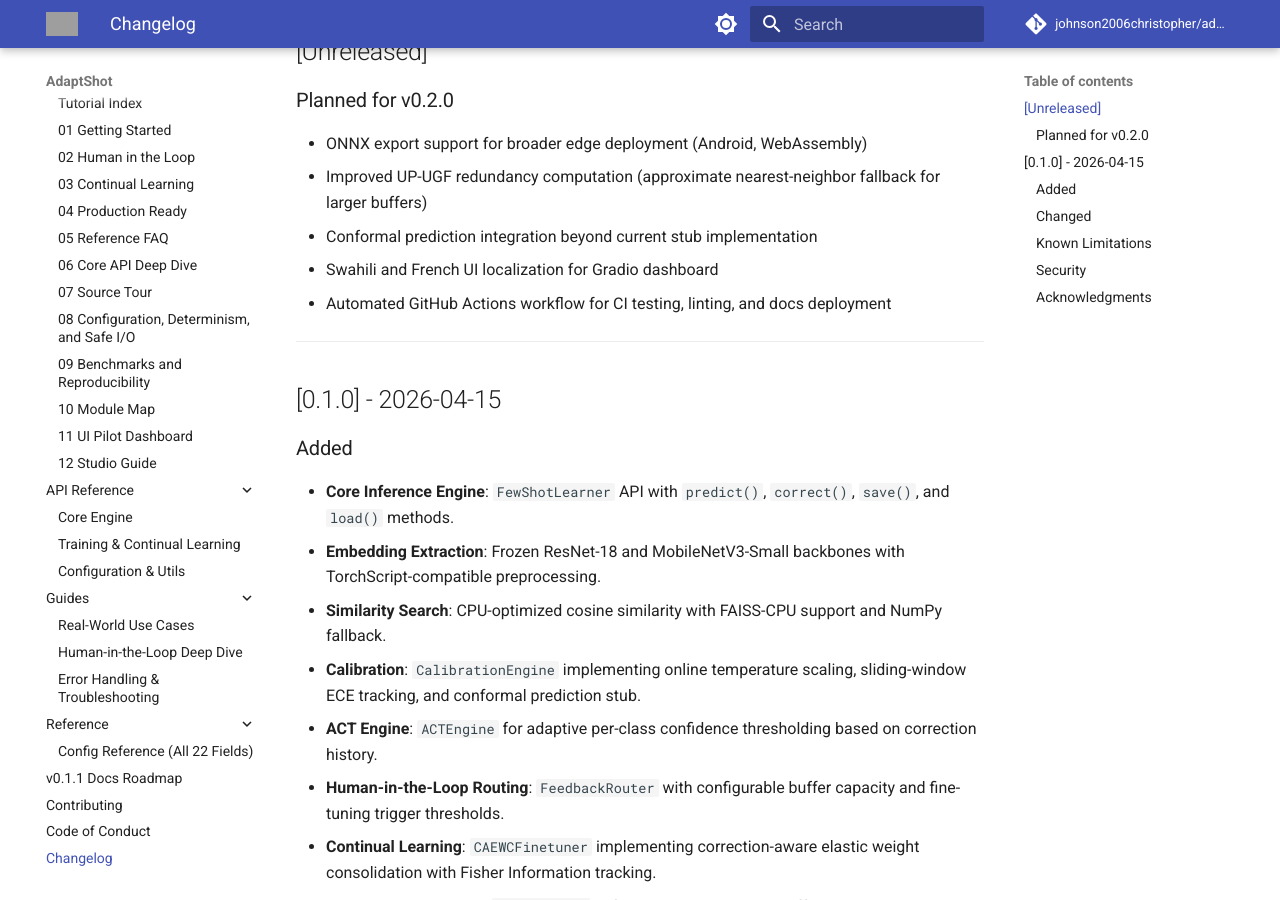
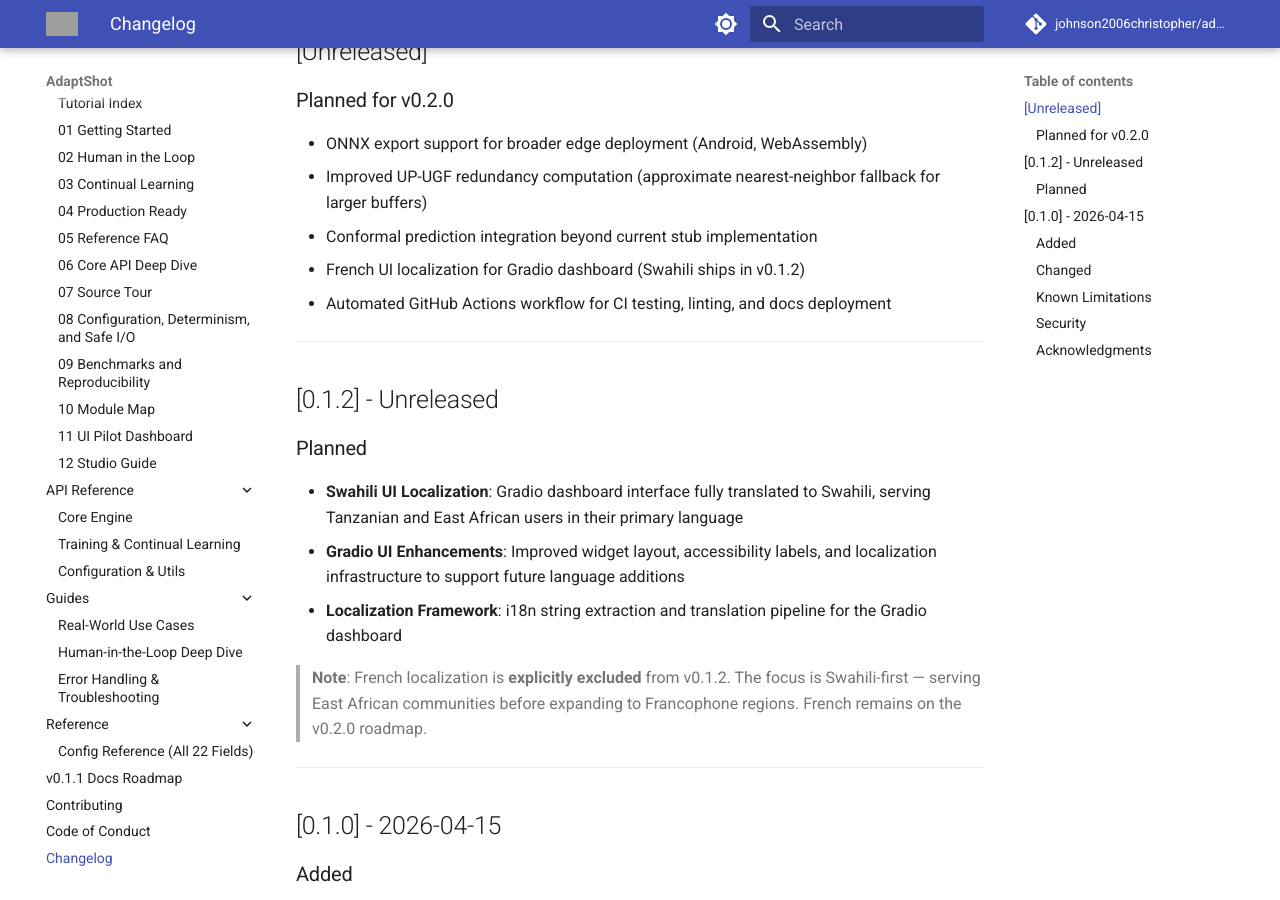
Before and after one commit to johnson2006christopher/adaptshot, an MkDocs documentation site: the page built from docs/changelog.md, in a window 1280 px wide and 900 px high, scrolled down 253 px. Built offline with MkDocs 1.6.1 and Material for MkDocs 9.7.7, drawn with Linux system fonts in a browser that asks for light colours; comment, search, counter and statistics services are not loaded; grey boxes are pictures that could not be loaded.

Commit message:
docs(localization): add Swahili UI localization plan for v0.1.2 release
- Introduce Swahili localization as primary focus for Gradio dashboard UI
- Improve widget layout and accessibility labels for better usability
- Establish localization framework with i18n string extraction and translation pipeline
- Explicitly defer French localization to v0.2.0 to prioritize East African users
- Update changelog, roadmap, and documentation to reflect Swahili-first plan
- Add navigation entries in site changelog for v0.1.2 unreleased section

```diff
--- a/docs/changelog.md
+++ b/docs/changelog.md
@@ -11,8 +11,19 @@ and this project adheres to [Semantic Versioning](https://semver.org/spec/v2.0.0
 - ONNX export support for broader edge deployment (Android, WebAssembly)
 - Improved UP-UGF redundancy computation (approximate nearest-neighbor fallback for larger buffers)
 - Conformal prediction integration beyond current stub implementation
-- Swahili and French UI localization for Gradio dashboard
+- French UI localization for Gradio dashboard (Swahili ships in v0.1.2)
 - Automated GitHub Actions workflow for CI testing, linting, and docs deployment
+
+---
+
+## [0.1.2] - Unreleased
+
+### Planned
+- **Swahili UI Localization**: Gradio dashboard interface fully translated to Swahili, serving Tanzanian and East African users in their primary language
+- **Gradio UI Enhancements**: Improved widget layout, accessibility labels, and localization infrastructure to support future language additions
+- **Localization Framework**: i18n string extraction and translation pipeline for the Gradio dashboard
+
+> **Note**: French localization is **explicitly excluded** from v0.1.2. The focus is Swahili-first — serving East African communities before expanding to Francophone regions. French remains on the v0.2.0 roadmap.
 
 ---
 
```
Also changed, not shown: CHANGELOG.md (+12 -1 lines), ROADMAP.md (+13 -2 lines), site/changelog/index.html, site/search/search_index.json.
